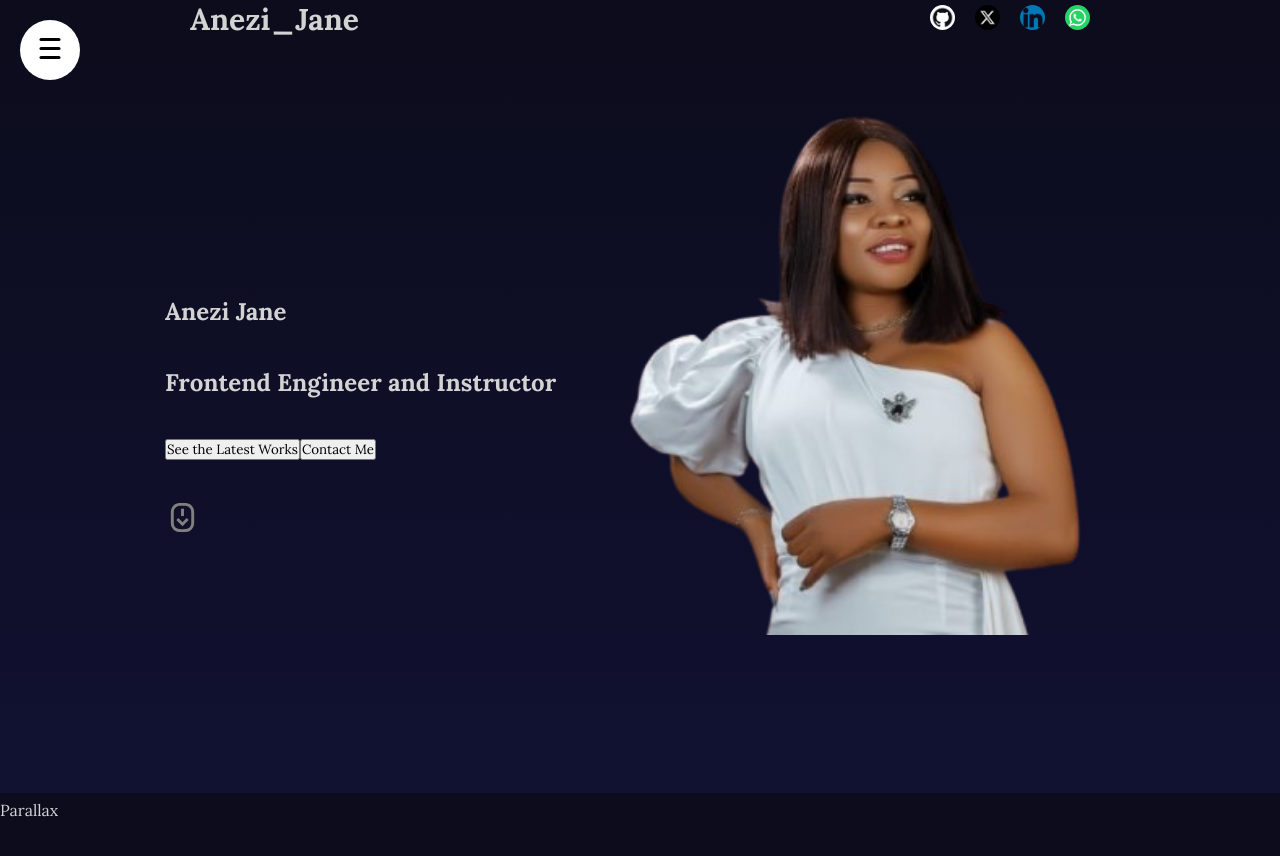
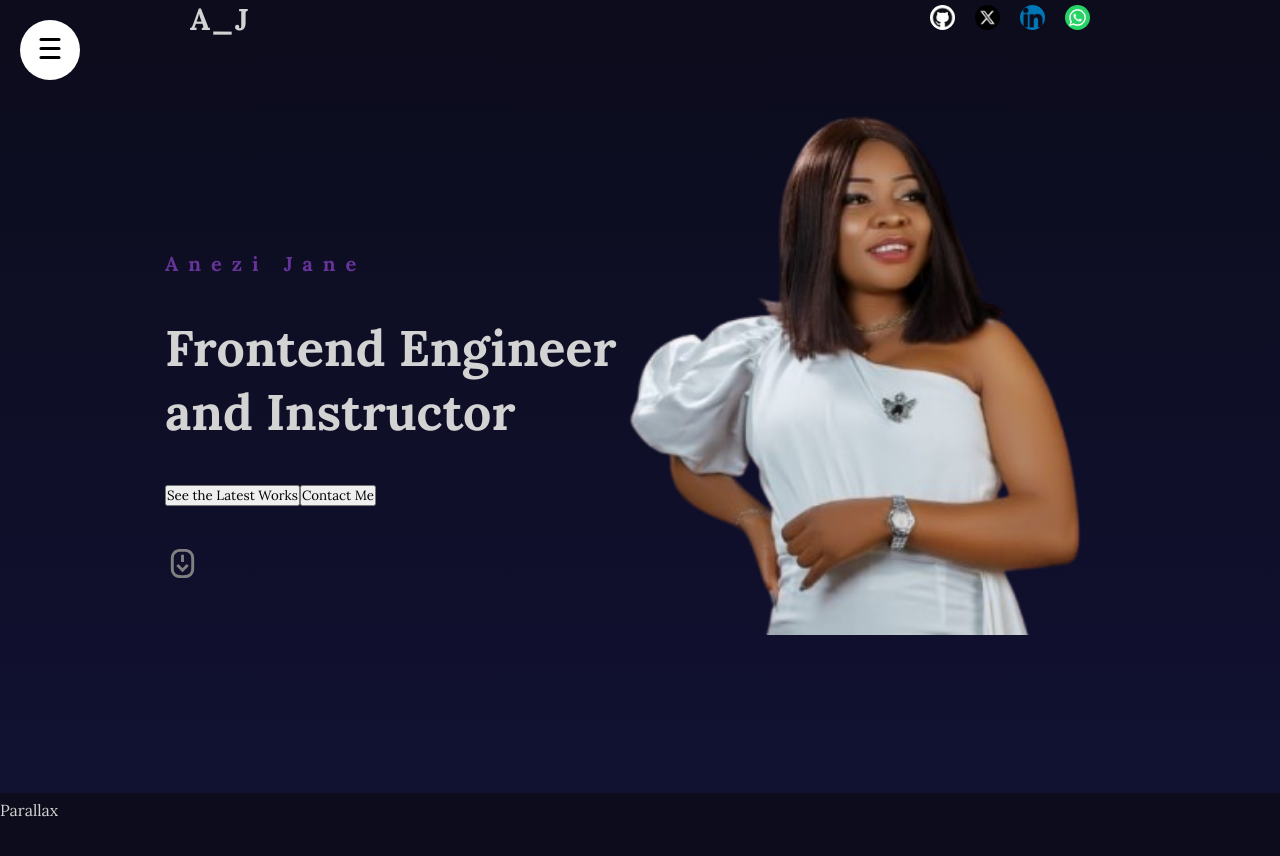
Before and after one commit to janeAnezi/A_j, a React (Vite) app: page / in a window 1280 px wide. Shown: the top 856 px of the page. Built offline with nearby package versions, Linux system fonts and the light colour scheme; a web font is replaced by a local one.

Commit message:
add hero content styles

```diff
--- a/src/Components/NavBar.jsx
+++ b/src/Components/NavBar.jsx
@@ -10,7 +10,7 @@ export default function NavBar() {
               initial={{opacity: 0, scale: 0.5}}
               animate={{opacity: 1, scale: 1}}
               transition={{duration: 0.5}}
-            >Anezi_Jane</motion.span>
+            >A_J</motion.span>
             <div className="social">
                 <a href="https://github.com/janeAnezi?tab=repositories" target="_blank" rel="noopener noreferrer"><img src="/images/github.jpeg" alt="a facebook icon" /></a>
                 <a href="https://x.com/AhnnieA" target="_blank" rel="noopener noreferrer"><img src="/images/twitter.png" alt="a twitter icon" /></a>
--- a/src/app.scss
+++ b/src/app.scss
@@ -130,6 +130,17 @@ section {
             flex-direction: column;
             justify-content: center;
             gap: 40px;
+            width: 50%;
+
+            h2{
+                font-size: 20px;
+                color: rebeccapurple;
+                letter-spacing: 10px;
+            }
+
+            h1 {
+                font-size: 50px;
+            }
 
             .scroll {
                 font-size: 35px;
```
